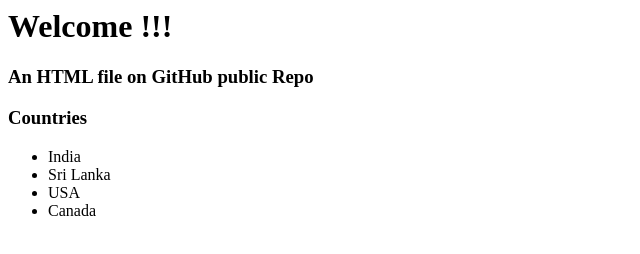
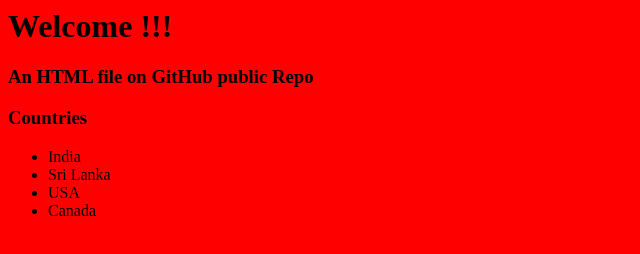
Before and after one commit to feb-git-2021/april-2020-repo, a plain HTML site: page index.html in a window 1280 px wide. Shown: the whole page, without its empty margins (0-640 px from the left). Drawn offline with Linux system fonts and the light colour scheme.

Commit message:
Add reference of app.css in index.html head tag

```diff
--- a/index.html
+++ b/index.html
@@ -1,6 +1,7 @@
 <html>
   <head>
     <title>GitHub Demo</title>
+    <link href="app.css" rel="stylesheet"/>
   </head>
   <body>
     <h1>Welcome !!!</h1>
```
